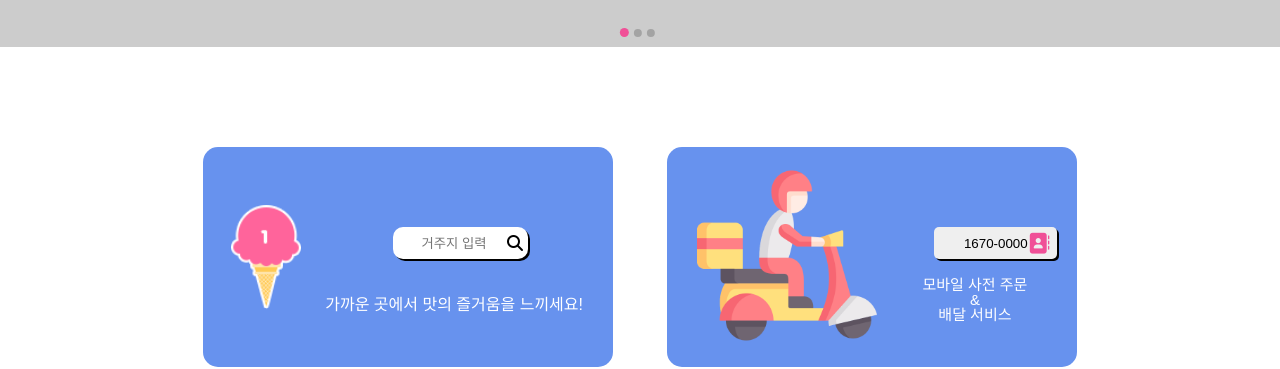
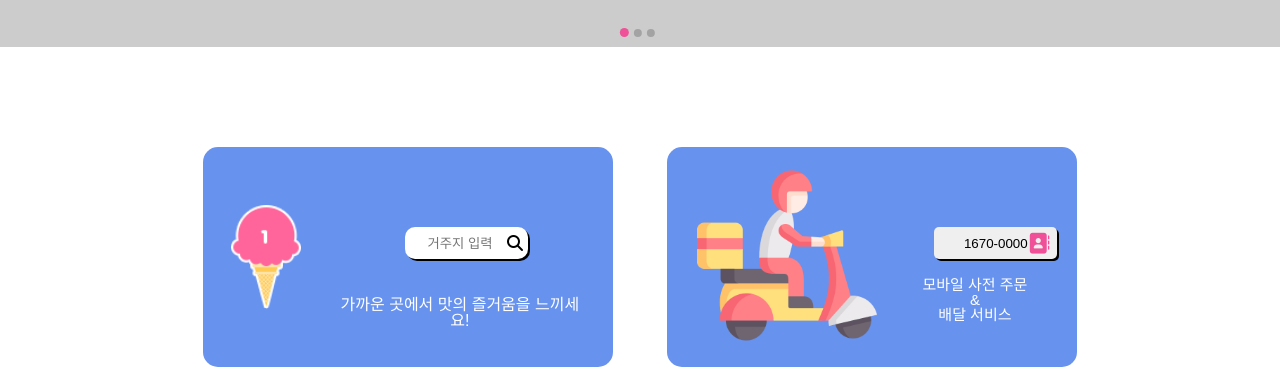
Before and after one commit to tungx2/baskkinrobbins, a plain HTML site: page 08implement/index.html in a window 1280 px wide. Shown: the part 2483-2852 px from the top of the page. Drawn offline with nearby package versions, Linux system fonts and the light colour scheme; a web font is replaced by a local one.

Commit message:
Add files via upload

```diff
--- a/08implement/css/pc.css
+++ b/08implement/css/pc.css
@@ -321,7 +321,6 @@
   .fs_wrap input{
 		width: 60%;
     height: 2rem;
-    width: 135px;
     border: none;
     border-radius: 10px;
     box-shadow: 2px 2px 0px;
@@ -331,7 +330,7 @@
     right: 60px;
   }
   .fs_wrap p{
-    width: fit-content;
+    width: 60%;
     text-align: center;
     font-size: 1rem;
     position: absolute;
```
